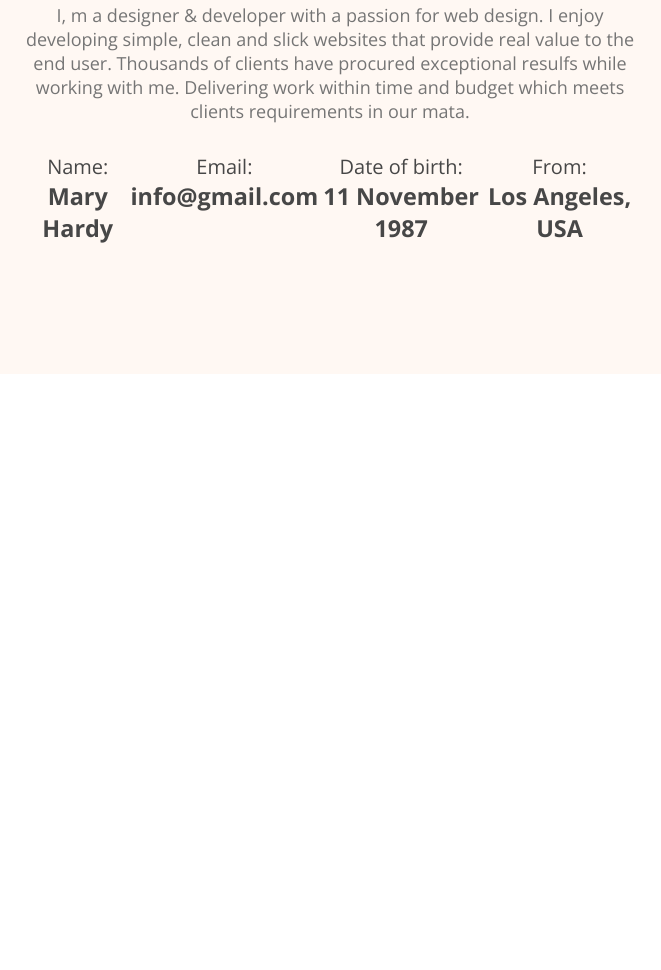
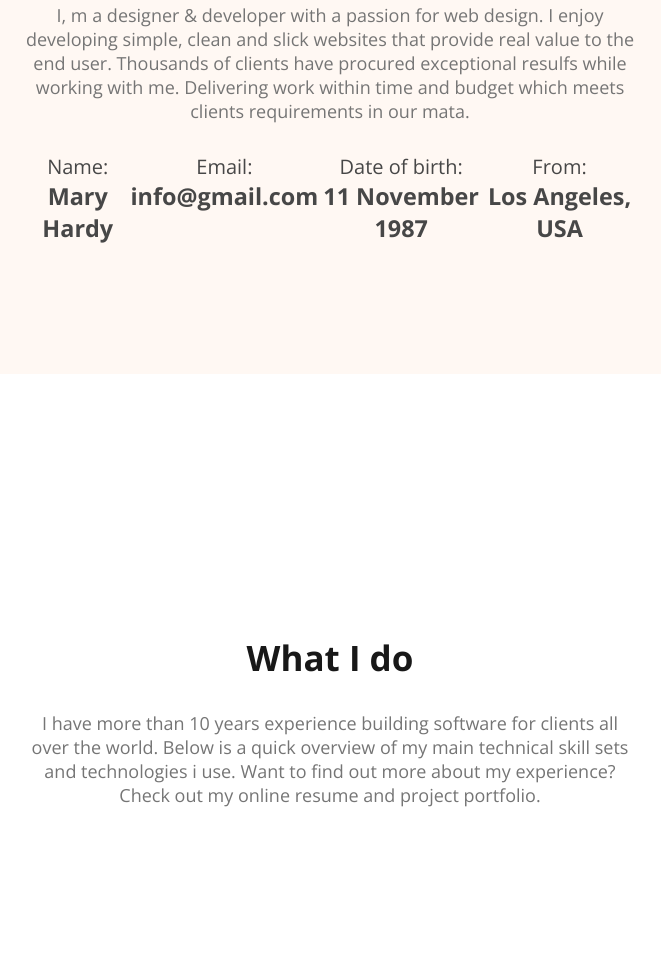
Before and after one commit to moin-zaman/PH-Projects, a plain HTML site: page Milestone 1/Portfolio/index.html in a window 1280 px wide. Shown: the part 987-1957 px from the top of the page, without its empty margins (310-971 px from the left). Before the commit the page ends 1491 px from the top, so only its background shows below. Drawn offline with nearby package versions, Linux system fonts and the light colour scheme.

Commit message:
What I Do section complete

```diff
--- a/Milestone 1/Portfolio/css/style.css
+++ b/Milestone 1/Portfolio/css/style.css
@@ -160,3 +160,9 @@
     font-size: 20px;
     font-weight: 400;
 }
+
+/* What I Do styles */
+
+.What-I-Do{
+    padding: 130px 155px;
+}
--- a/Milestone 1/Portfolio/index.html
+++ b/Milestone 1/Portfolio/index.html
@@ -96,6 +96,14 @@
             </section>
 
 
+            <section class="What-I-Do main-boundary">
+
+                <h3 class="section-title">What I do</h3>
+                <p class="section-description">I have more than 10 years experience building software for clients all over the world. Below is a quick overview of my main technical skill sets and technologies i use. Want to find out more about my experience? Check out my online resume and project portfolio.</p>
+
+            </section>
+
+
 
         </article>
 
```
